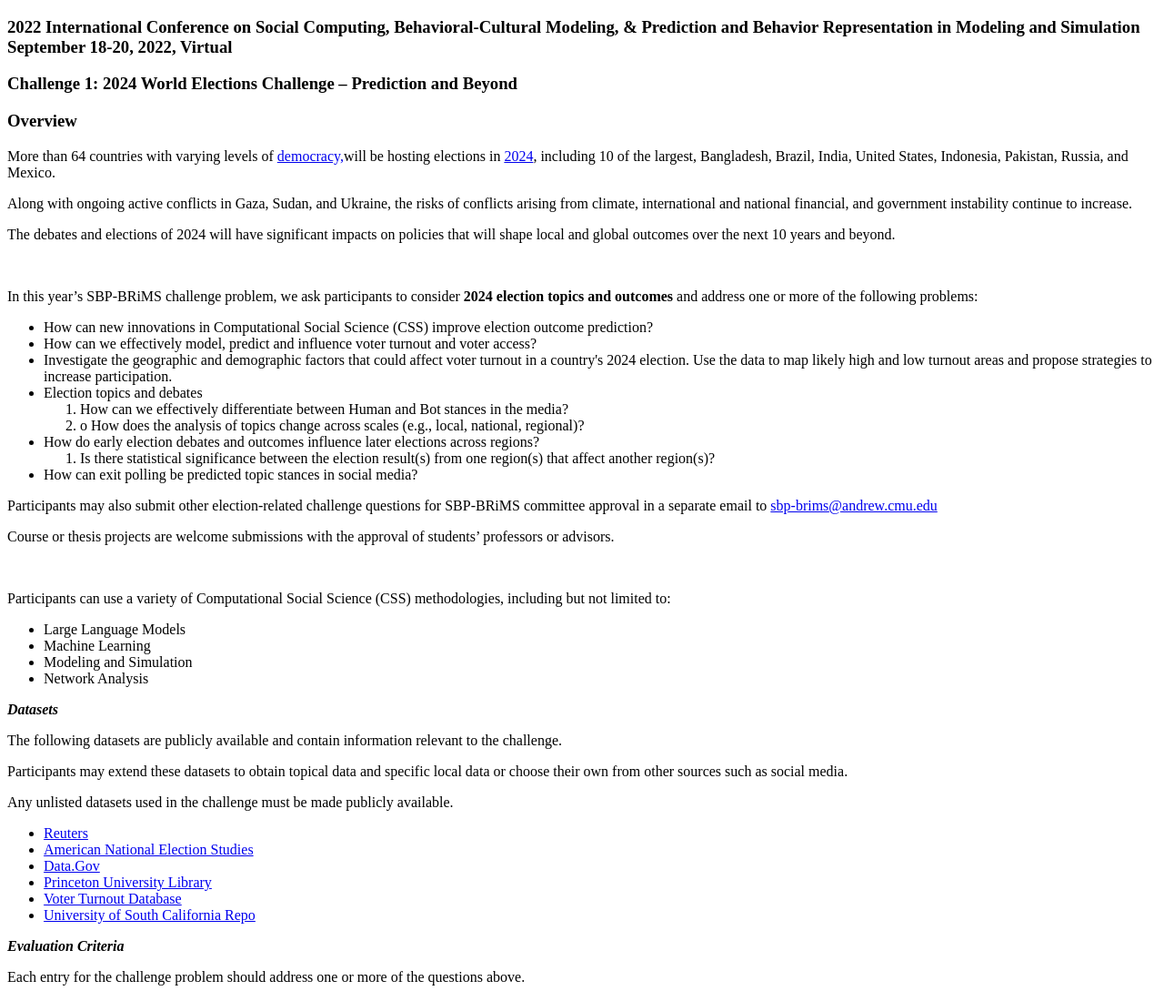
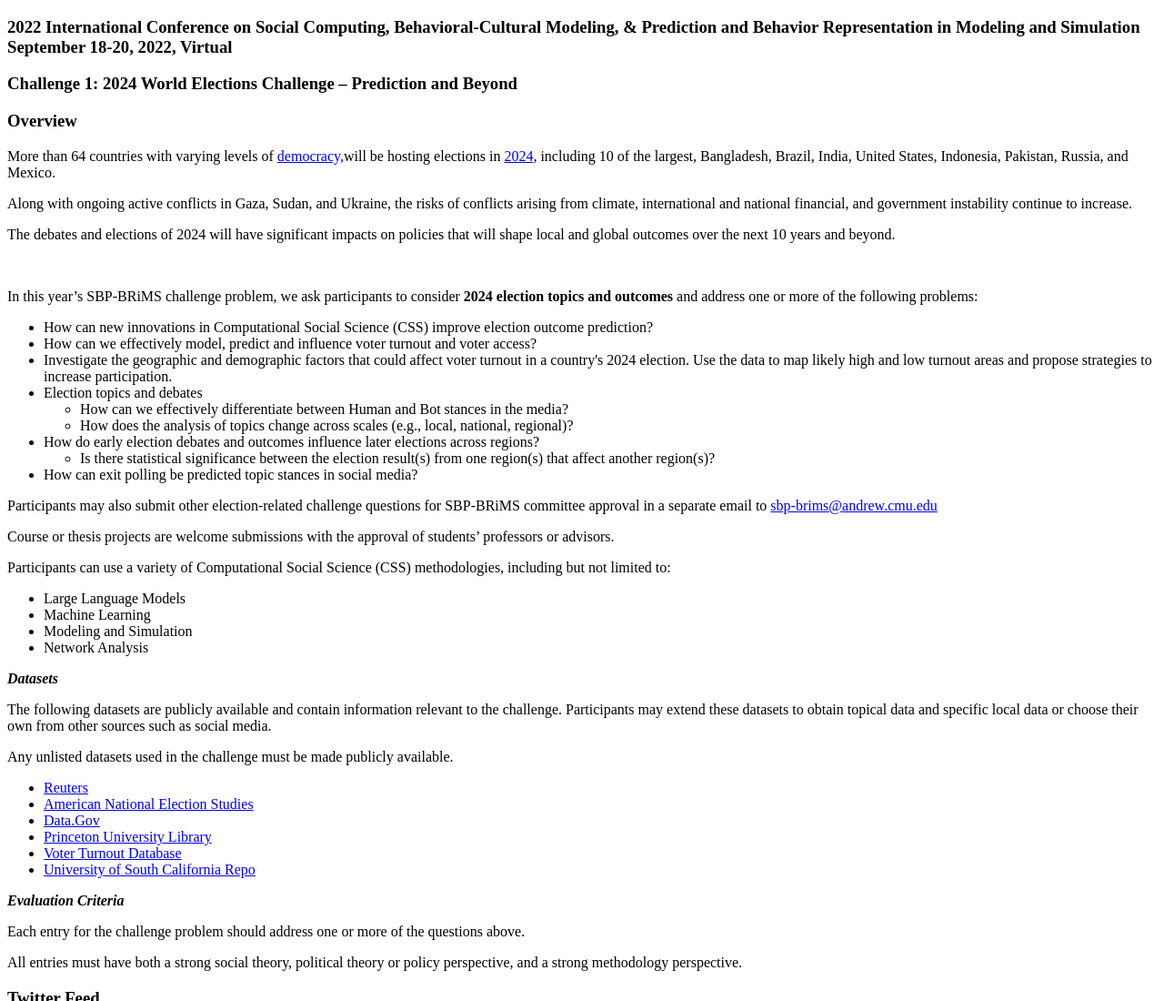
Before and after one commit to SBP-BRiMS/2024, a plain HTML site: page challenge/challenge1_worldElections.html in a window 1280 px wide. Shown: the top 1100 px of the page at 91% size. Drawn offline with Linux system fonts and the light colour scheme; a script that the page names is missing.

Commit message:
Updated challenge 1 formatting

```diff
--- a/challenge/challenge1_worldElections.html
+++ b/challenge/challenge1_worldElections.html
@@ -28,15 +28,15 @@
 							<li>How can we effectively model, predict and influence voter turnout and voter access?</li>
 							<li>Investigate the geographic and demographic factors that could affect voter turnout in a country's 2024 election. Use the data to map likely high and low turnout areas and propose strategies to increase participation. </li>
 							<li>Election topics and debates
-                            <ol>
+                            <ul>
                                 <li>How can we effectively differentiate between Human and Bot stances in the media?</li>
-                                <li>o	How does the analysis of topics change across scales (e.g., local, national, regional)?</li>
-                            </ol>
+                                <li>How does the analysis of topics change across scales (e.g., local, national, regional)?</li>
+                            </ul>
                             </li>
 							<li>How do early election debates and outcomes influence later elections across regions?
-                            <ol>
+                            <ul>
                                 <li>Is there statistical significance between the election result(s) from one region(s) that affect another region(s)?</li>
-                            </ol>
+                            </ul>
                             </li>
 							<li>How can exit polling be predicted topic stances in social media?</li>
 						</ul>
@@ -44,7 +44,7 @@
 
                     <p>Participants may also submit other election-related challenge questions for SBP-BRiMS committee approval in a separate email to <a href="mailto:sbp-brims@andrew.cmu.edu">sbp-brims@andrew.cmu.edu</a></p>
                     <p>Course or thesis projects are welcome submissions with the approval of students’ professors or advisors.</p>
-                    <br>
+
                     <p>Participants can use a variety of Computational Social Science (CSS) methodologies, including but not limited to:</p>
                     <p>
                         <ul>
@@ -56,8 +56,8 @@
                     </p>
 
                     <p><em><strong>Datasets</strong></em></p>
-                    <p>The following datasets are publicly available and contain information relevant to the challenge.</p>
-                    <p>Participants may extend these datasets to obtain topical data and specific local data or choose their own from other sources such as social media.</p>
+                    <p>The following datasets are publicly available and contain information relevant to the challenge.
+                    Participants may extend these datasets to obtain topical data and specific local data or choose their own from other sources such as social media.</p>
                     <p>Any unlisted datasets used in the challenge must be made publicly available.</p>
                     <p>
                         <ul>
```
